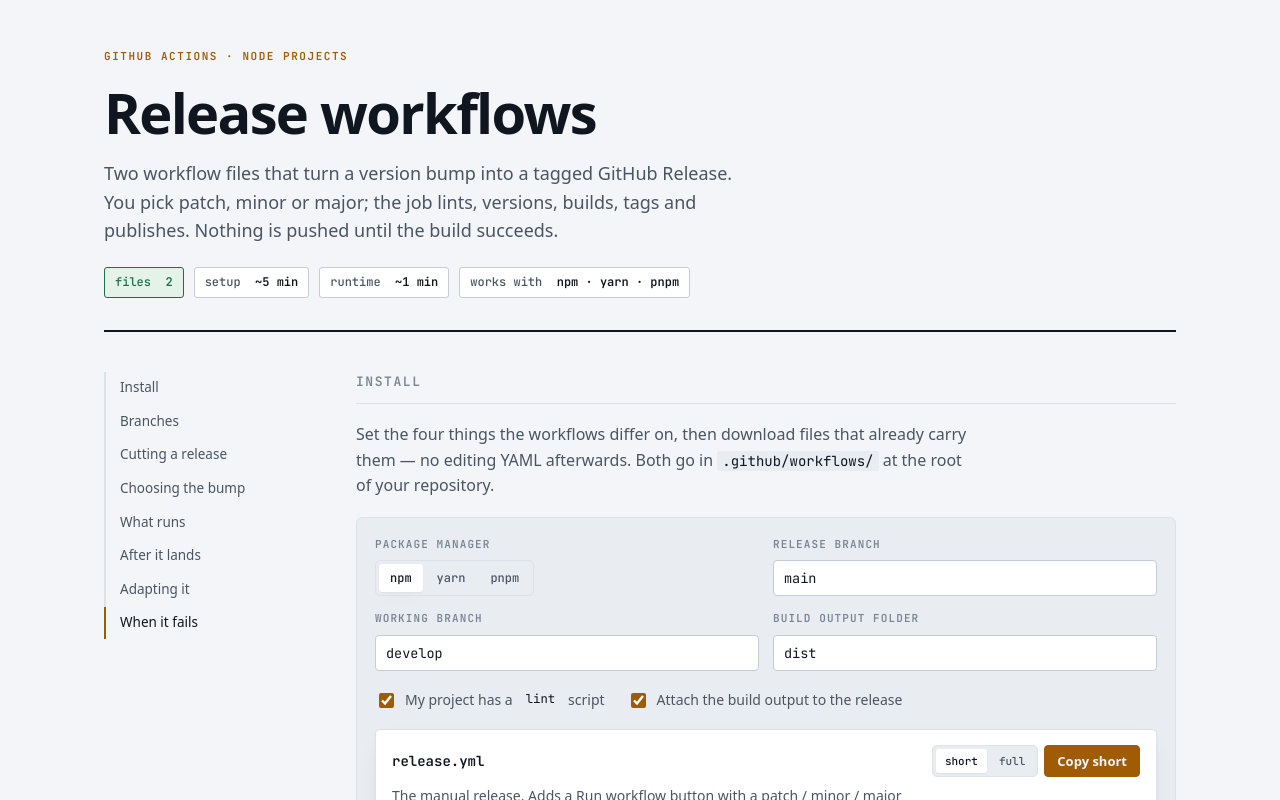
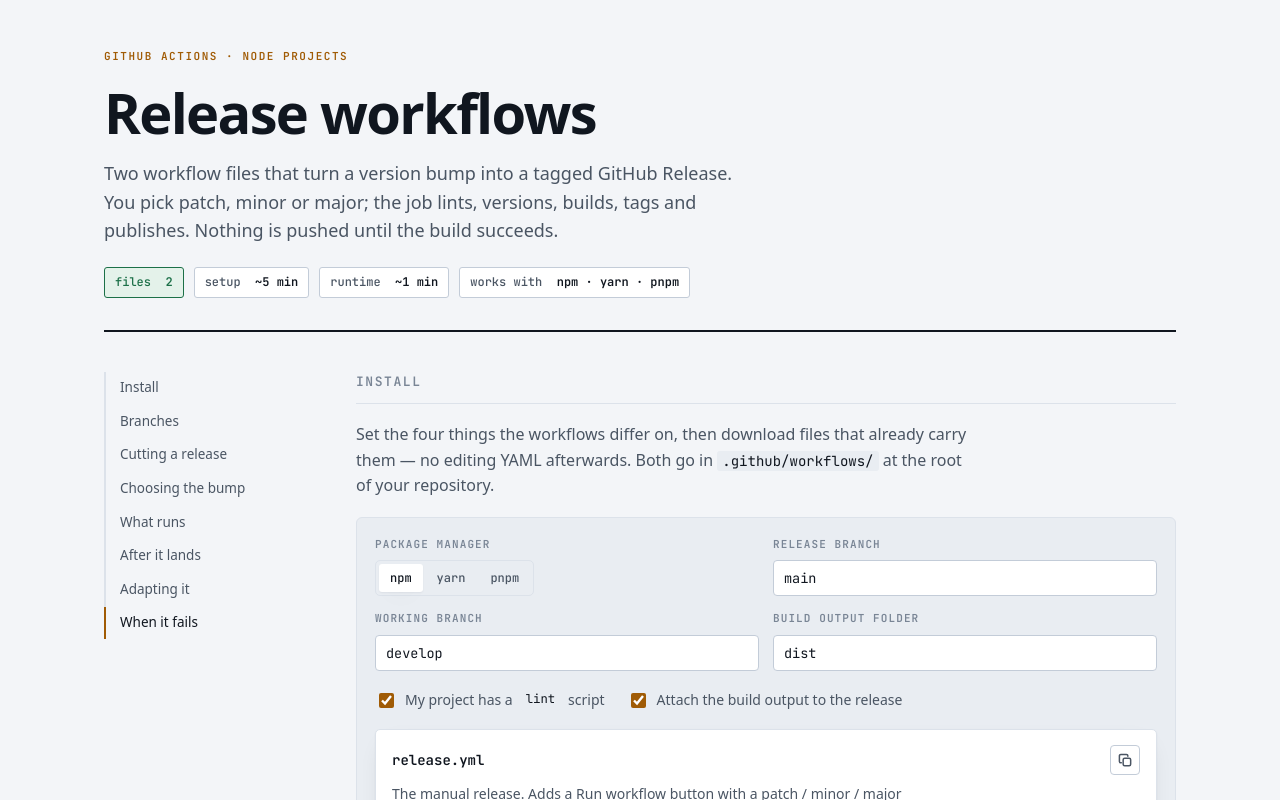
Before and after one commit to AdisornSriphukthong/release-workflows, a React (Vite) app: page / in a window 1280 px wide. Shown: the top 800 px of the page. Built offline with nearby package versions, Linux system fonts and the light colour scheme; a web font is replaced by a local one.

Commit message:
refactor: short preview only, icon-only copy button

```diff
--- a/src/components/configurator.tsx
+++ b/src/components/configurator.tsx
@@ -9,7 +9,6 @@ import {
 const MANAGERS: PackageManager[] = ["npm", "yarn", "pnpm"];
 
 type CopyState = "idle" | "copied" | "failed";
-type PreviewMode = "short" | "full";
 
 /** Picks the four settings the workflows differ on. */
 export function Configurator() {
@@ -111,6 +110,31 @@ export function Configurator() {
   );
 }
 
+function CopyIcon({ done }: { done: boolean }) {
+  return (
+    <svg
+      viewBox="0 0 16 16"
+      width="15"
+      height="15"
+      fill="none"
+      stroke="currentColor"
+      strokeWidth="1.6"
+      strokeLinecap="round"
+      strokeLinejoin="round"
+      aria-hidden="true"
+    >
+      {done ? (
+        <polyline points="3 8.5 6.5 12 13 4" />
+      ) : (
+        <>
+          <rect x="5.5" y="5.5" width="8" height="8" rx="1.6" />
+          <path d="M10.5 3.5V3a1.5 1.5 0 0 0-1.5-1.5H3A1.5 1.5 0 0 0 1.5 3v6A1.5 1.5 0 0 0 3 10.5h.5" />
+        </>
+      )}
+    </svg>
+  );
+}
+
 function WorkflowFile({
   name,
   summary,
@@ -120,12 +144,11 @@ function WorkflowFile({
   summary: string;
   full: string;
 }) {
-  const [mode, setMode] = useState<PreviewMode>("short");
   const [copied, setCopied] = useState<CopyState>("idle");
 
-  // Short is the same file with its commentary removed, never a second
-  // version of it — so what you read is always what you copy.
-  const shown = mode === "short" ? withoutComments(full) : full;
+  // Always the comment-free form: it is the same file, just without the
+  // commentary, and one version means what you read is what you copy.
+  const shown = withoutComments(full);
 
   const copy = async () => {
     try {
@@ -137,50 +160,36 @@ function WorkflowFile({
     setTimeout(() => setCopied("idle"), 2200);
   };
 
-  const copyLabel =
+  const label =
     copied === "copied"
-      ? "Copied"
+      ? `${name} copied`
       : copied === "failed"
-        ? "Select and copy"
-        : `Copy ${mode}`;
+        ? `Could not copy ${name} — select the text below instead`
+        : `Copy ${name}`;
 
   return (
     <div className="file-card">
       <div className="file-head">
         <span className="file-name">{name}</span>
-        <span className="file-actions">
-          <div className="toggle toggle--sm" role="group" aria-label="Detail">
-            {(["short", "full"] as PreviewMode[]).map((option) => (
-              <button
-                key={option}
-                type="button"
-                className="toggle-option"
-                aria-pressed={mode === option}
-                onClick={() => setMode(option)}
-              >
-                {option}
-              </button>
-            ))}
-          </div>
-          <button
-            type="button"
-            className={`btn btn--primary${copied === "copied" ? " btn--done" : ""}`}
-            onClick={copy}
-          >
-            {copyLabel}
-          </button>
-        </span>
+        <button
+          type="button"
+          className={`icon-btn${copied === "copied" ? " icon-btn--done" : ""}${
+            copied === "failed" ? " icon-btn--failed" : ""
+          }`}
+          onClick={copy}
+          title={label}
+          aria-label={label}
+        >
+          <CopyIcon done={copied === "copied"} />
+        </button>
       </div>
 
       <p className="file-summary">
         {summary}{" "}
-        <span className="file-meta">
-          {shown.split("\n").length} lines
-          {mode === "short" && " · comments stripped"}
-        </span>
+        <span className="file-meta">{shown.split("\n").length} lines</span>
       </p>
 
-      <pre className="file-preview" tabIndex={0} aria-label={`${name}, ${mode}`}>
+      <pre className="file-preview" tabIndex={0} aria-label={name}>
         {shown}
       </pre>
     </div>
--- a/src/components/primitives.tsx
+++ b/src/components/primitives.tsx
@@ -167,35 +167,3 @@ export function Step({ title, children }: { title: string; children: ReactNode }
     </div>
   );
 }
-
-/**
- * A downloadable workflow file. Served from `public/`, so `download` saves it
- * and a plain click opens it for reading first.
- */
-export function FileCard({
-  name,
-  href,
-  summary,
-}: {
-  name: string;
-  href: string;
-  summary: string;
-}) {
-  const url = `${import.meta.env.BASE_URL}${href}`;
-  return (
-    <div className="file-card">
-      <div className="file-head">
-        <span className="file-name">{name}</span>
-        <span className="file-actions">
-          <a className="btn btn--primary" href={url} download={name}>
-            Download
-          </a>
-          <a className="btn" href={url} target="_blank" rel="noreferrer">
-            View
-          </a>
-        </span>
-      </div>
-      <p className="file-summary">{summary}</p>
-    </div>
-  );
-}
--- a/src/index.css
+++ b/src/index.css
@@ -463,11 +463,6 @@ code {
   color: var(--ink);
 }
 
-.file-actions {
-  display: flex;
-  gap: 6px;
-}
-
 .file-summary {
   font-size: 14px;
 }
@@ -485,55 +480,45 @@ code {
   max-height: 300px;
 }
 
-.btn {
-  font-family: var(--sans);
-  font-size: 13px;
-  font-weight: 550;
-  line-height: 1;
-  padding: 7px 12px;
+/* ── Icon button ─────────────────────────────────────────────────────── */
+.icon-btn {
+  display: grid;
+  place-items: center;
+  width: 30px;
+  height: 30px;
+  flex: none;
+  padding: 0;
   border: 1px solid var(--rule-strong);
   border-radius: 4px;
   background: var(--surface);
-  color: var(--ink);
-  text-decoration: none;
-  white-space: nowrap;
+  color: var(--ink-soft);
   cursor: pointer;
+  transition: color 120ms ease, border-color 120ms ease, background 120ms ease;
 }
 
-.btn:hover {
+.icon-btn:hover {
+  color: var(--ink);
   border-color: var(--ink-faint);
 }
 
-.btn:focus-visible {
+.icon-btn:focus-visible {
   outline: 2px solid var(--accent);
   outline-offset: 2px;
 }
 
-.btn--primary {
-  background: var(--accent);
-  border-color: var(--accent);
-  color: var(--surface);
+/* Confirmation reads as success, not as the accent doing something new. */
+.icon-btn--done,
+.icon-btn--done:hover {
+  color: var(--pass);
+  border-color: var(--pass);
+  background: var(--pass-wash);
 }
 
-:root[data-theme="dark"] .btn--primary,
-.btn--primary {
-  /* The accent is dark in light mode and light in dark mode, so the label
-     takes the opposite ground rather than a fixed white. */
-  color: var(--ground);
-}
-
-.btn--primary:hover {
-  border-color: var(--accent);
-  filter: brightness(1.08);
-}
-
-/* Confirmation reads as success, not as the accent doing something new. */
-.btn--done,
-.btn--done:hover {
-  background: var(--pass);
-  border-color: var(--pass);
-  color: var(--ground);
-  filter: none;
+.icon-btn--failed,
+.icon-btn--failed:hover {
+  color: var(--fail);
+  border-color: var(--fail);
+  background: var(--fail-wash);
 }
 
 /* ── Shell toggle ────────────────────────────────────────────────────── */
@@ -572,11 +557,6 @@ code {
 .toggle-option:focus-visible {
   outline: 2px solid var(--accent);
   outline-offset: 1px;
-}
-
-.toggle--sm .toggle-option {
-  font-size: 11px;
-  padding: 5px 9px;
 }
 
 /* ── Command block ───────────────────────────────────────────────────── */
```
Also changed, not shown: 1 other file (tests, documents, lock files or other folders).
